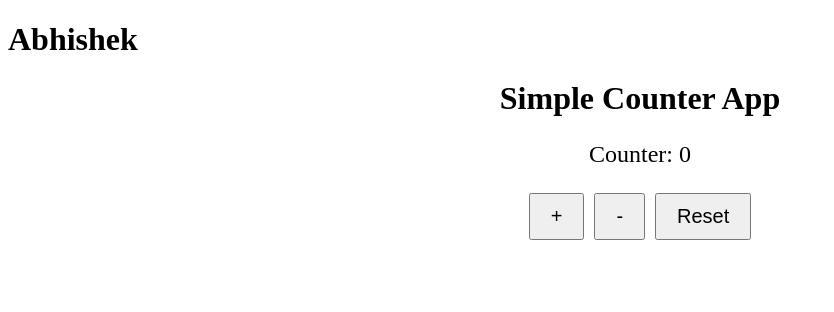
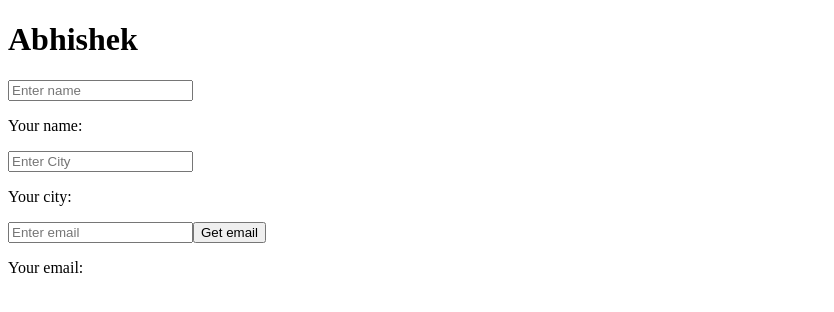
Before and after one commit to abhishek0903200/Angular, an Angular app: page / in a window 1280 px wide. Shown: the top 312 px of the page, without its empty margins (0-834 px from the left). Built offline with nearby package versions, Linux system fonts and the light colour scheme.

Commit message:
get set value

```diff
--- a/src/app/app.html
+++ b/src/app/app.html
@@ -1,6 +1,7 @@
 <h1>Abhishek</h1>
 
-<app-counter-app></app-counter-app>
+<app-set-get-value></app-set-get-value>
+<!-- <app-counter-app></app-counter-app> -->
 <!-- <app-click-event></app-click-event> -->
 
 <!-- <h2>{{count}}</h2>
--- a/src/app/app.ts
+++ b/src/app/app.ts
@@ -5,11 +5,13 @@ import { SignInComponent } from './signin/sigin';
 import { Events } from './events/events';
 import { ClickEvent } from './click-event/click-event';
 import { CounterApp } from './counter-app/counter-app';
+import { SetGetValue } from './set-get-value/set-get-value';
 
 @Component({
   selector: 'app-root',
   imports: [
-    CounterApp
+    SetGetValue,
+    // CounterApp
     // ClickEvent,
     // Login, SignInComponent, Events
   ],
--- a/src/app/set-get-value/set-get-value.html
+++ b/src/app/set-get-value/set-get-value.html
@@ -1 +1,9 @@
-<p>set-get-value works!</p>
+<input type="text" (input)="updateName($event.target.value)" placeholder="Enter name">
+<p>Your name: {{name}}</p>
+
+<input (input)="city=$event.target.value" placeholder="Enter City">
+<p>Your city: {{city}}</p>
+
+<input #userInput placeholder="Enter email">
+<button (click)="getEmail(userInput.value)">Get email</button>
+<p>Your email: {{email}}</p>
--- a/src/app/set-get-value/set-get-value.ts
+++ b/src/app/set-get-value/set-get-value.ts
@@ -6,4 +6,16 @@ import { Component } from '@angular/core';
   templateUrl: './set-get-value.html',
   styleUrl: './set-get-value.css',
 })
-export class SetGetValue {}
+export class SetGetValue {
+  name: string = '';
+  city: string = '';
+  email: string = '';
+
+  updateName(val: string) {
+    this.name = val;
+  }
+
+  getEmail(val: string){
+    this.email = val;
+  }
+}
```
